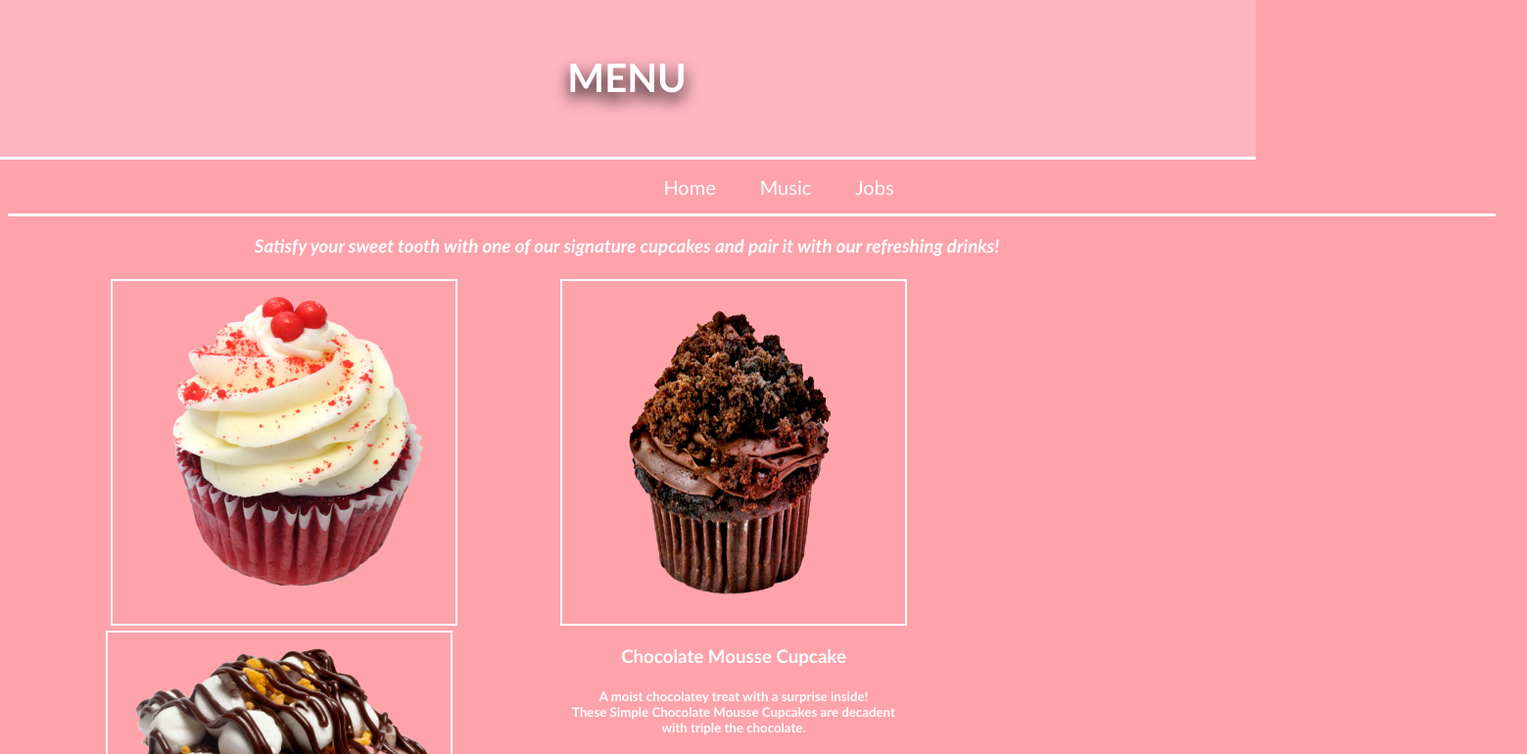
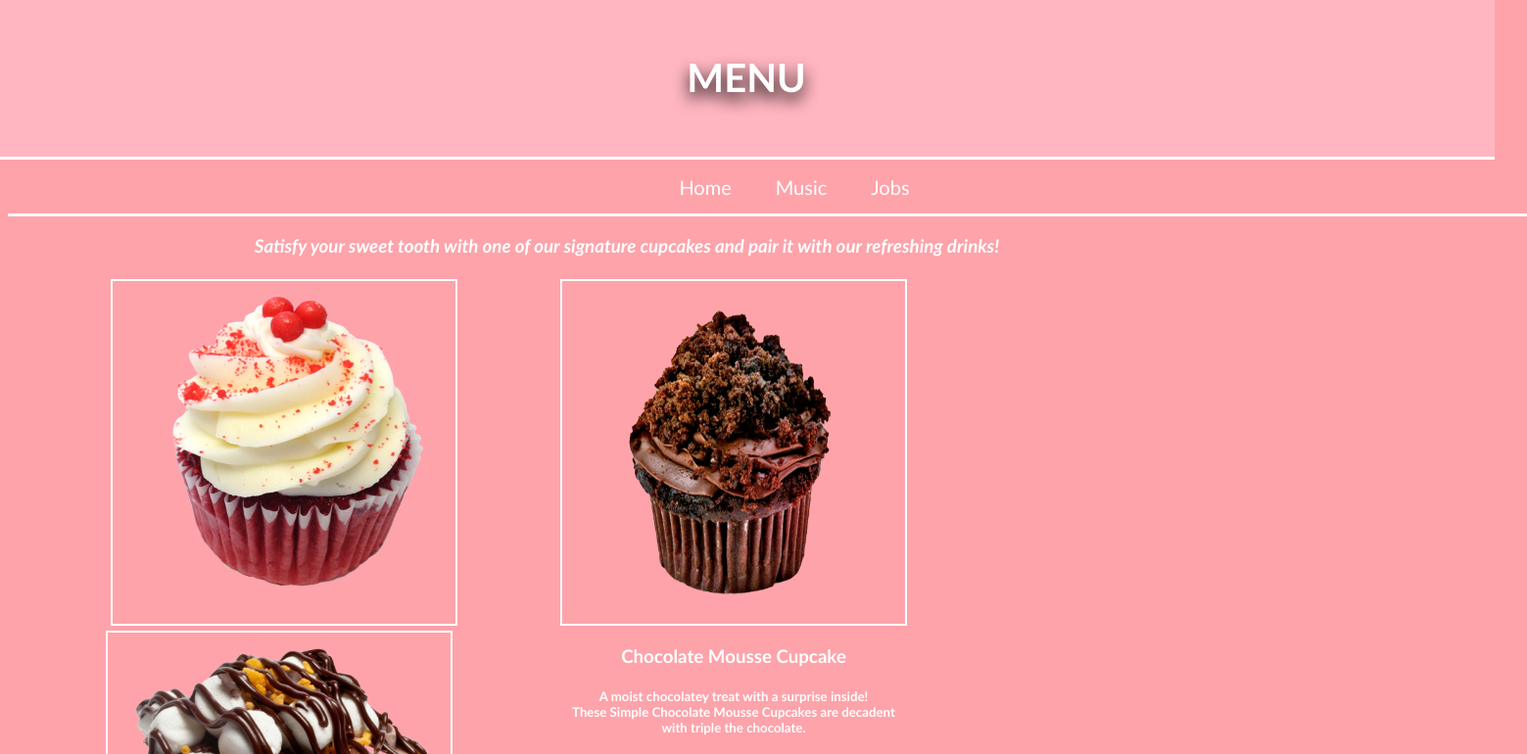
Before and after one commit to iraclrz/Cupcake-Boss-Store-Website, a plain HTML site: page menu.html in a window 1280 px wide. Shown: the top 770 px of the page at 98% size, 1559 px wide, since content can reach past the window. Drawn offline with Linux system fonts and the light colour scheme.

Commit message:
fix: I fixed the css code of the navigation

```diff
--- a/style.css
+++ b/style.css
@@ -3,13 +3,13 @@ body{
 	background-color: #FEA3AA;
 	color: #FFFFFF;
 	font-family: Trebuchet MS;
+	overflow-x: hidden; /* Disable horizontal scrollbar */
 }
 #container{
 	margin-left: -8px;
 	margin-top: -8px;
 	height: 550px;
 	width: 1513px;
-
 	padding: 0px;
 	position: relative;
 }
@@ -39,7 +39,7 @@ body{
 	width: 1519px;
 }
 .navigation{
-	width:1519px;
+	width:1551px;
 	height:55px;
 	border-bottom-style: solid;
 	background-color: #FEA3AA;
@@ -80,6 +80,7 @@ body{
 	width: 1519px;
 	margin-top: 45px;
 	padding-top: 10px;
+	margin-bottom: 10px;
 }
 .about{
 	margin-top:17px;
@@ -104,6 +105,7 @@ body{
 	text-align: center;
 	border-bottom-style: solid;
 	height: 100px;
+	width: 95.5rem;
 	margin-top: -10px;
 	margin-left: -10px;
 	margin-right: -10px;
@@ -421,7 +423,7 @@ body{
 .job_salary span{
 	color: #000000;
 }
-.job_card: active{
+.job_card:active{
 	border: 2px solid blueviolet;
 	transition: 0.4s;
 }
```
